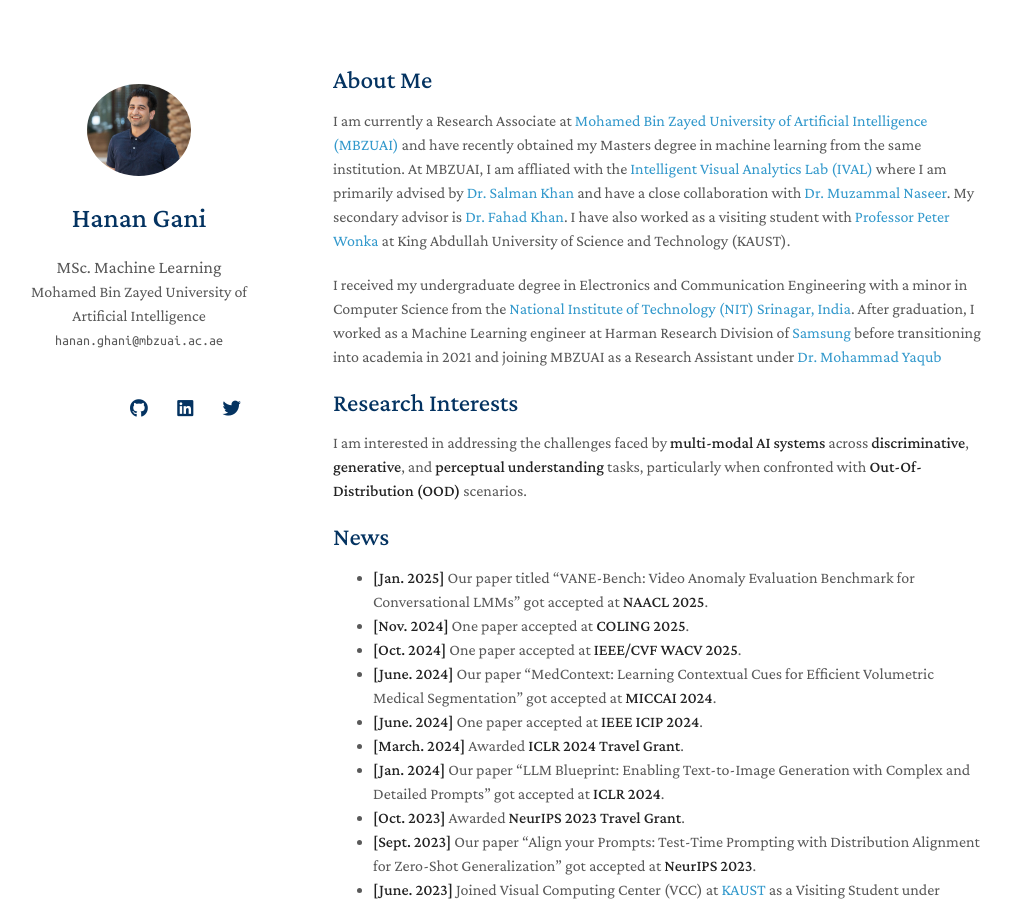
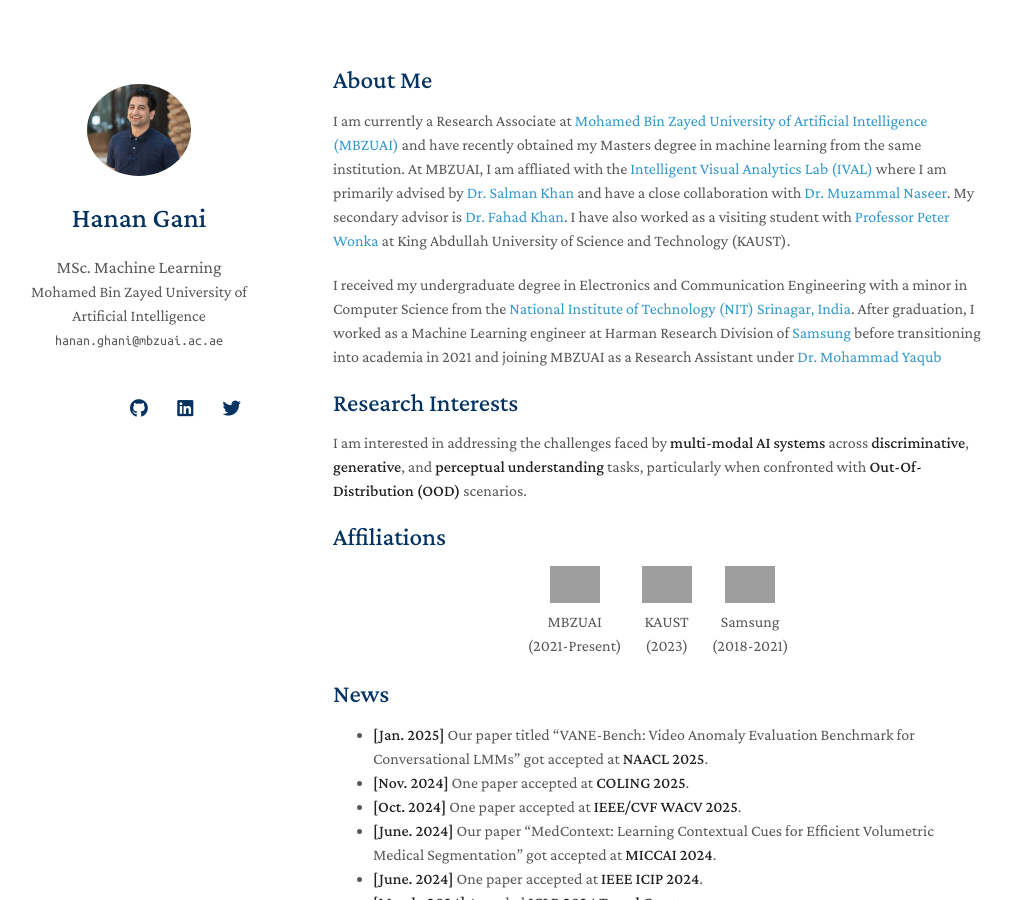
Before and after one commit to muhammadsaadkhankor/muhammadsaadkhankor.github.io, a Jekyll site: the page built from index.md, in a window 1280 px wide and 900 px high. Shown: the whole window, without its empty margins (137-1149 px from the left). Built offline with Jekyll 4.4.1, drawn with Linux system fonts in a browser that asks for light colours; nearby versions of some CDN libraries; a style sheet for code colours, icons or effects is not loaded; our own code applies the rules of GitHub Pages for plain Markdown files; grey boxes are pictures that could not be loaded.

Commit message:
Update index.md

```diff
--- a/index.md
+++ b/index.md
@@ -15,8 +15,21 @@ I received my undergraduate degree in Electronics and Communication Engineering
 
 I am interested in addressing the challenges faced by **multi-modal AI systems** across **discriminative**, **generative**, and **perceptual understanding** tasks, particularly when confronted with **Out-Of-Distribution (OOD)** scenarios.
 
-<!-- - **Computer Vision:** image recognition, image generation, video captioning
-- **Machine Learning:** meta-learning, incremental learning, transfer learning -->
+## Affiliations
+<div style="display: flex; align-items: center; justify-content: center; gap: 20px;">
+    <div style="text-align: center;">
+        <img src="https://github.com/hananshafi/hananshafi.github.io/tree/main/assets/img/mbzuai_logo.png" alt="MBZUAI" width="50">
+        <p>MBZUAI<br>(2021-Present)</p>
+    </div>
+    <div style="text-align: center;">
+        <img src="https://github.com/hananshafi/hananshafi.github.io/tree/main/assets/img/kaust_logo.png" alt="KAUST" width="50">
+        <p>KAUST<br>(2023)</p>
+    </div>
+    <div style="text-align: center;">
+        <img src="https://github.com/hananshafi/hananshafi.github.io/tree/main/assets/img/Samsung_Logo.png" alt="Samsung" width="50">
+        <p>Samsung<br>(2018-2021)</p>
+    </div>
+</div>
 
 ## News
 - **[Jan. 2025]** Our paper titled "VANE-Bench: Video Anomaly Evaluation Benchmark for Conversational LMMs" got accepted at **NAACL 2025**.
```
